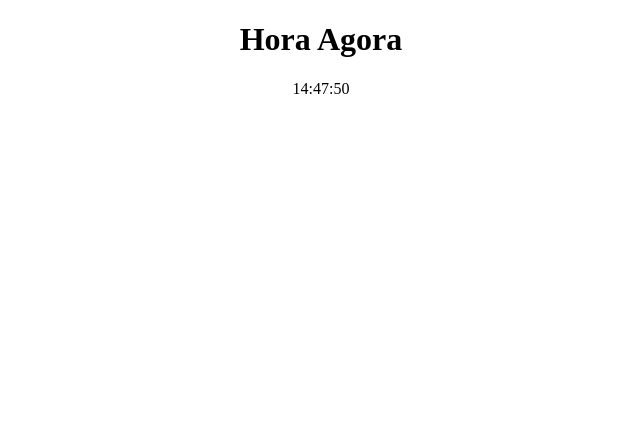
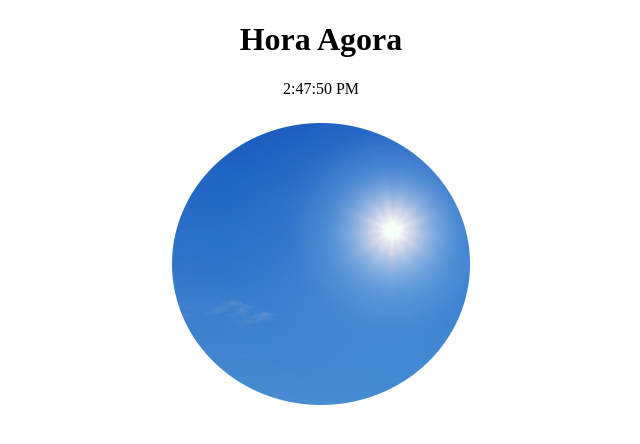
Before and after one commit to kohnduarte/javascript, a plain HTML site: page pratica/p035/index.html in a window 1280 px wide. Shown: the whole page, without its empty margins (319-959 px from the left). Drawn offline with Linux system fonts and the light colour scheme.

Commit message:
Update index.html

```diff
--- a/pratica/p035/index.html
+++ b/pratica/p035/index.html
@@ -11,23 +11,39 @@
         }
     </style>
 </head>
-<body>
+<body onload="fotoMomento()">
     <h1>Hora Agora</h1>
-    <section>
-        <p id="hora">Agora são</p>
+    <section name="sec">
+        <p></p>
     </section>
 
     <script>
         function horaAgora() {
-            var now = new Date()
-            var h = now.getHours().toString().padStart(2, '0')
-            var m = String(now.getMinutes()).padStart(2, '0')
-            var s = now.getSeconds().toString().padStart(2, '0')
-            var P = window.document.getElementById('hora')
-            P.innerText = ` ${h}:${m}:${s}`
+            var P = window.document.getElementsByTagName('p')[0]
+            var time = new Date().toLocaleTimeString()
+            P.innerText = time
         }
 
         setInterval(horaAgora, 1000)
+
+        function fotoMomento() {
+            let S = window.document.getElementsByName('sec')[0]
+            let img = window.document.createElement('img')
+            img.alt = 'imagem que corresponde ao período do dia, isto é, manhã, tarde ou noite'
+            let h = new Date().getHours()
+            if (h < 6) {
+                img.src = 'noite.png'
+            } else if (h < 12) {
+                img.setAttribute('src', 'manha.png')
+            } else if (h < 17) {
+                img.src = 'tarde.png'
+            } else if (h < 19) {
+                img.setAttribute('src', 'sunset.png')
+            } else {
+                img.src = 'noite.png'
+            }
+            S.appendChild(img)
+        }
 
     </script>
 
```
